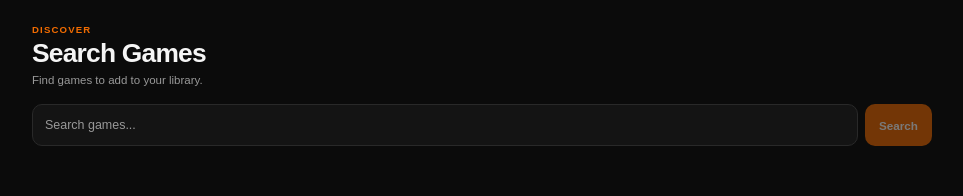
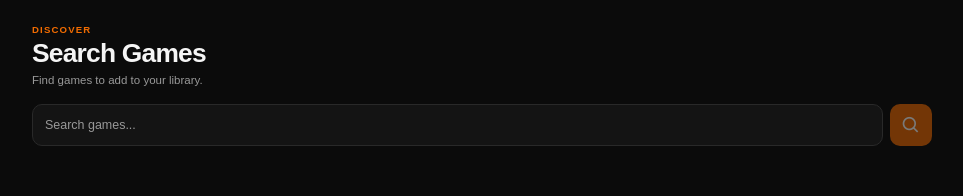
Before and after one commit to iam-artax/PlayShelf, a Next.js app: page /search in a window 1280 px wide. Shown: the top 196 px of the page, without its empty margins (158-1121 px from the left). Built offline with nearby package versions, Linux system fonts and the light colour scheme; what surrealdb would draw is missing.

Commit message:
refactor(search): use search icon for button

```diff
--- a/src/components/SearchBar/SearchBar.module.css
+++ b/src/components/SearchBar/SearchBar.module.css
@@ -1,33 +1,21 @@
 .form {
   display: flex;
-
   width: 100%;
-
   margin-bottom: 20px;
-
   gap: 7px;
 }
 
 .input {
   min-width: 0;
   height: 42px;
-
   flex: 1;
-
   padding: 0 12px;
-
-  border: 1px solid
-    var(--color-border);
+  border: 1px solid var(--color-border);
   border-radius: 10px;
-
   outline: none;
-
   background: var(--color-surface);
-
   color: var(--color-text);
-
   font-size: 0.78rem;
-
   -webkit-appearance: none;
 }
 
@@ -40,21 +28,26 @@
 }
 
 .button {
+  display: flex;
+  align-items: center;
+  justify-content: center;
+  width: 42px;
   height: 42px;
-
-  padding: 0 14px;
-
+  flex-shrink: 0;
+  padding: 0;
   border: 0;
   border-radius: 10px;
+  background: var(--color-primary);
+  color: #ffffff;
+  cursor: pointer;
+  transition:
+    transform 150ms ease,
+    opacity 150ms ease;
+}
 
-  background: var(--color-primary);
-
-  color: #ffffff;
-
-  font-size: 0.73rem;
-  font-weight: 700;
-
-  cursor: pointer;
+.icon {
+  font-size: 1.25rem;
+  line-height: 1;
 }
 
 .button:active {
--- a/src/components/SearchBar/SearchBar.tsx
+++ b/src/components/SearchBar/SearchBar.tsx
@@ -20,7 +20,7 @@ export default function SearchBar({
 
     const trimmedQuery = query.trim();
 
-    if (!trimmedQuery) {
+    if (!trimmedQuery || isLoading) {
       return;
     }
 
@@ -28,14 +28,12 @@ export default function SearchBar({
   }
 
   return (
-    <form
-      className={styles.form}
-      onSubmit={handleSubmit}
-    >
+    <form className={styles.form} onSubmit={handleSubmit}>
       <input
         className={styles.input}
         type="search"
         placeholder="Search games..."
+        aria-label="Search games"
         value={query}
         onChange={(event) => setQuery(event.target.value)}
         disabled={isLoading}
@@ -44,9 +42,21 @@ export default function SearchBar({
       <button
         className={styles.button}
         type="submit"
+        aria-label={isLoading ? "Searching games" : "Search games"}
+        title={isLoading ? "Searching..." : "Search"}
         disabled={isLoading || !query.trim()}
       >
-        {isLoading ? "Searching..." : "Search"}
+        {isLoading ? (
+          <i
+            className={`bx bx-loader-alt bx-spin ${styles.icon}`}
+            aria-hidden="true"
+          />
+        ) : (
+          <i
+            className={`bx bx-search ${styles.icon}`}
+            aria-hidden="true"
+          />
+        )}
       </button>
     </form>
   );
```
